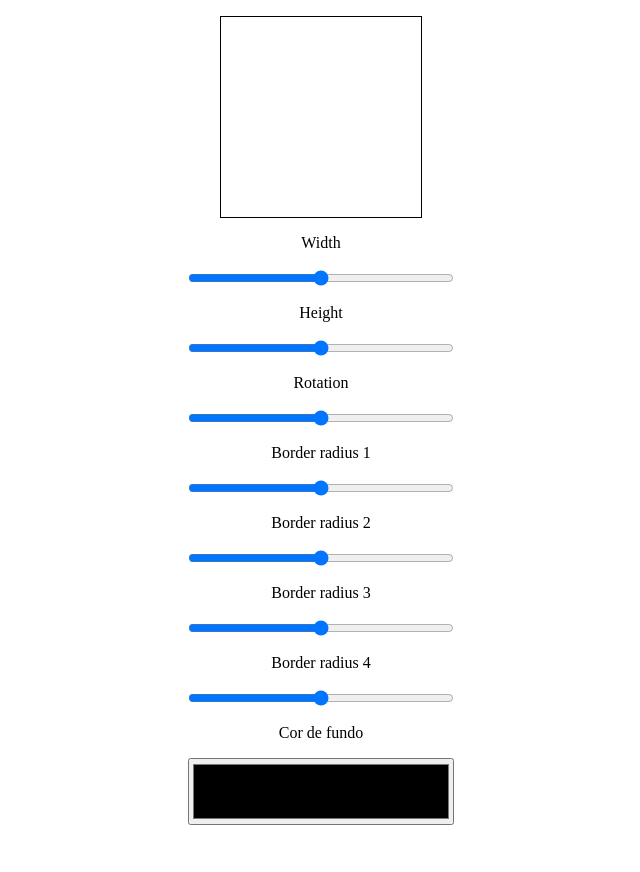
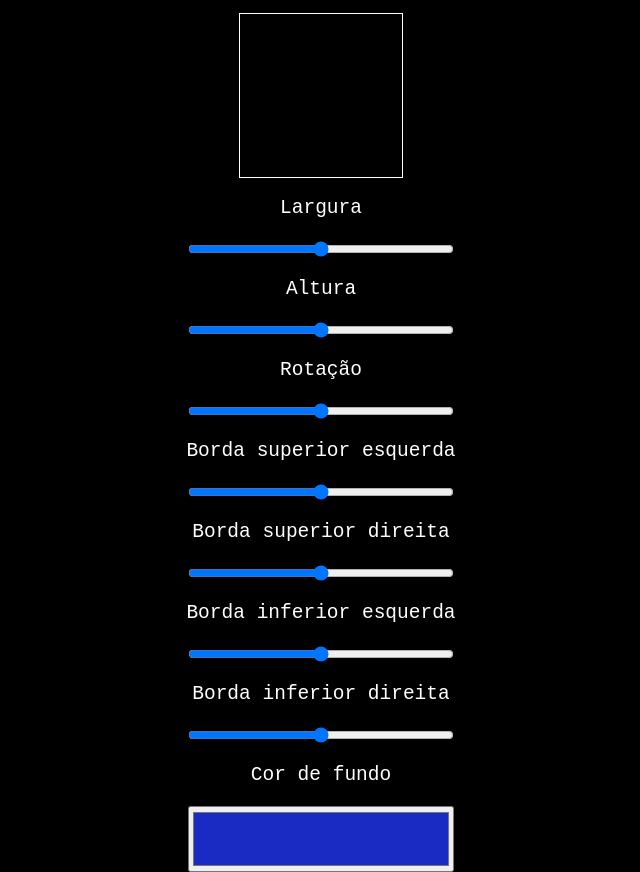
Before and after one commit to eliel358/Div-properties-playground, a plain HTML site: page index.html in a window 1280 px wide. Shown: the whole page, without its empty margins (319-959 px from the left). Before the commit the page ends 832 px from the top, so only its background shows below. Drawn offline with Linux system fonts and the light colour scheme.

Commit message:
mudança de tema e tradução

```diff
--- a/css/style.css
+++ b/css/style.css
@@ -9,20 +9,22 @@ body{
     justify-content: start;
     margin: 0;
     flex-direction: column;
+    background-color: black;
+    color: white;
+    font-family: monospace;
 }
 .range{
     width: 20em;
 }
+p{
+    font-size: 1.5em;
+}
 .input-backgroundcolor{
    width: 20em;
    min-height: 5em;
-
-}
-.conteiner{
-
 }
 .square{
     width: 10em;
     height: 10em;
-    border: 1px solid black;
+    border: 1px solid white;
 }
--- a/index.html
+++ b/index.html
@@ -12,29 +12,26 @@
         <div id="square" class="square">
         </div>
     </div>
-    <p>Width</p>
+    <p>Largura</p>
     <input type="range"  max="100" min="0" class="range" id="range-width">
-    <p>Height</p>
+    <p>Altura</p>
     <input type="range"  max="100" min="0" class="range" id="range-height">
-    <p>Rotation</p>
+    <p>Rotação</p>
     <input type="range"  max="1080" min="-1080" class="range" id="range-rotation">
 
-    <p>Border radius 1</p>
+    <p>Borda superior esquerda</p>
     <input type="range"  max="1000" min="0" class="range" id="range-border-radius-1">
 
-
-    <p>Border radius 2</p>
+    <p>Borda superior direita</p>
     <input type="range"  max="1000" min="0" class="range" id="range-border-radius-2">
 
-
-    <p>Border radius 3</p>
+    <p>Borda inferior esquerda</p>
     <input type="range"  max="1000" min="0" class="range" id="range-border-radius-3">
 
-
-    <p>Border radius 4</p>
+    <p>Borda inferior direita</p>
     <input type="range"  max="1000" min="0" class="range" id="range-border-radius-4">
 
     <p>Cor de fundo</p>
-    <input type="color" class="input-backgroundcolor"id="input-backgroundcolor">
+    <input type="color" class="input-backgroundcolor"id="input-backgroundcolor" value="#1a2bc3">
 </body>
 </html>
```
